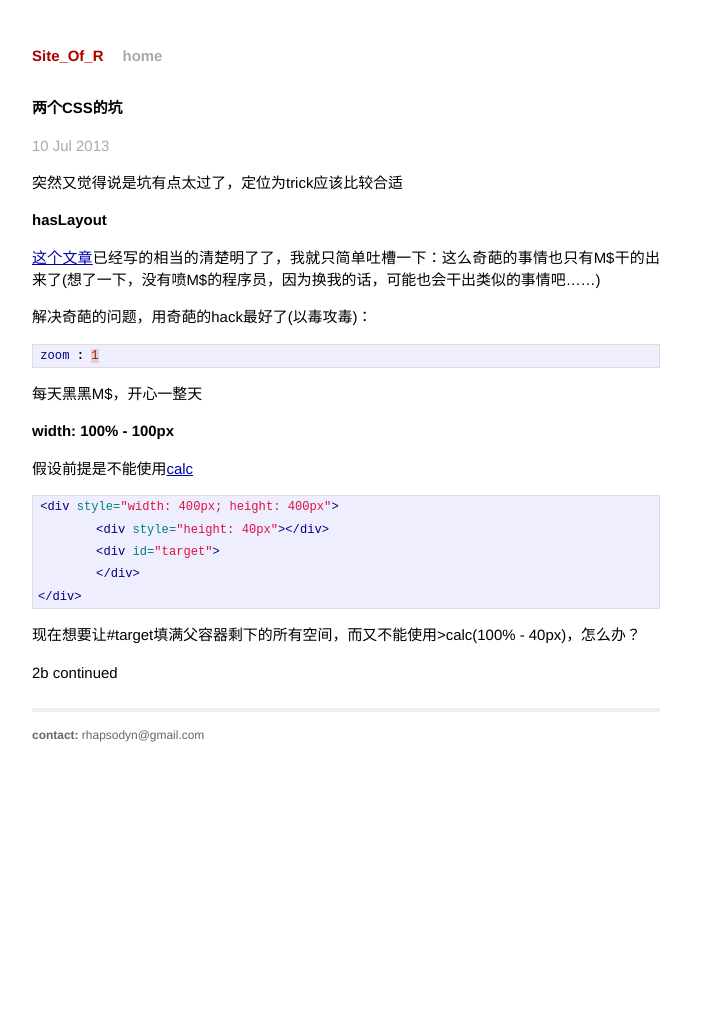
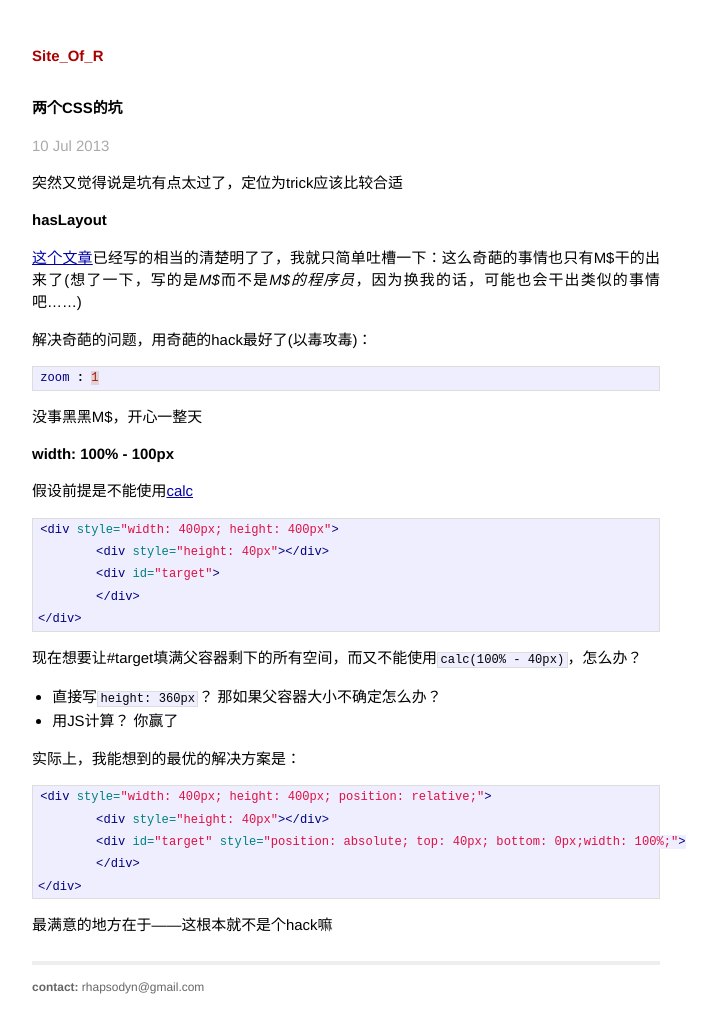
Before and after one commit to rhapsodyn/rhapsodyn.github.com, a Jekyll site: the page built from _posts/2013-07-10-two-css-puzzle.md, in a window 1280 px wide. Shown: the whole page, without its empty margins (294-1011 px from the left). Built offline with Jekyll 4.4.1, drawn with Linux system fonts in a browser that asks for light colours; before the commit the page ends 945 px from its top, so only the background shows below that.

Commit message:
finish post

```diff
--- a/_layouts/default.html
+++ b/_layouts/default.html
@@ -19,7 +19,6 @@
           <div class="site">
             <div class="header">
               <h1 class="title"><a href="/">{{ site.name }}</a></h1>
-              <a class="extra" href="/">home</a>
             </div>
 
                 {{ content }}
--- a/_posts/2013-07-10-two-css-puzzle.md
+++ b/_posts/2013-07-10-two-css-puzzle.md
@@ -9,14 +9,14 @@
 
 ### hasLayout ###
 
-[这个文章](http://www.satzansatz.de/cssd/onhavinglayout.html)已经写的相当的清楚明了了，我就只简单吐槽一下：这么奇葩的事情也只有M$干的出来了(想了一下，没有喷M$的程序员，因为换我的话，可能也会干出类似的事情吧……)
+[这个文章](http://www.satzansatz.de/cssd/onhavinglayout.html)已经写的相当的清楚明了了，我就只简单吐槽一下：这么奇葩的事情也只有M$干的出来了(想了一下，写的是*M$*而不是*M$的程序员*，因为换我的话，可能也会干出类似的事情吧……)
 
 解决奇葩的问题，用奇葩的hack最好了(以毒攻毒)：
 {% highlight css %}
 zoom : 1
 {% endhighlight %}
 
-每天黑黑M$，开心一整天
+没事黑黑M$，开心一整天
 
 
 ### width: 100% - 100px ###
@@ -31,6 +31,19 @@
 </div>
 {% endhighlight %}
 
-现在想要让\#target填满父容器剩下的所有空间，而又不能使用>calc(100% - 40px)，怎么办？
+现在想要让\#target填满父容器剩下的所有空间，而又不能使用`calc(100% - 40px)`，怎么办？
 
-2b continued
++ 直接写`height: 360px`？ 那如果父容器大小不确定怎么办？
++ 用JS计算？ 你赢了
+
+实际上，我能想到的最优的解决方案是：
+
+{% highlight html %}
+<div style="width: 400px; height: 400px; position: relative;">
+	<div style="height: 40px"></div>
+	<div id="target" style="position: absolute; top: 40px; bottom: 0px;width: 100%;">
+	</div>
+</div>
+{% endhighlight %}
+
+最满意的地方在于——这根本就不是个hack嘛
```
